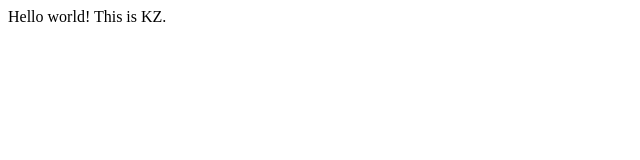
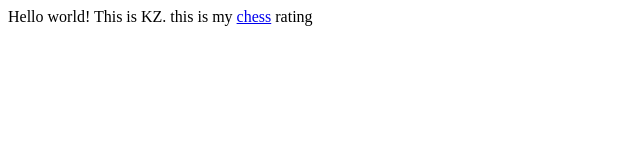
Before and after one commit to seattlefreshair/seattlefreshair.github.io, a plain HTML site: page index.html in a window 1280 px wide. Shown: the whole page, without its empty margins (0-640 px from the left). Drawn offline with Linux system fonts and the light colour scheme.

Commit message:
Update index.html

```diff
--- a/index.html
+++ b/index.html
@@ -1,3 +1,8 @@
+<!DOCTYPE html><html><body>
 Hello world!
 
 This is KZ.
+
+  this is my <a href="http://www.uschess.org/msa/MbrDtlMain.php?15458268">chess</a> rating
+</body>
+</html>
```
